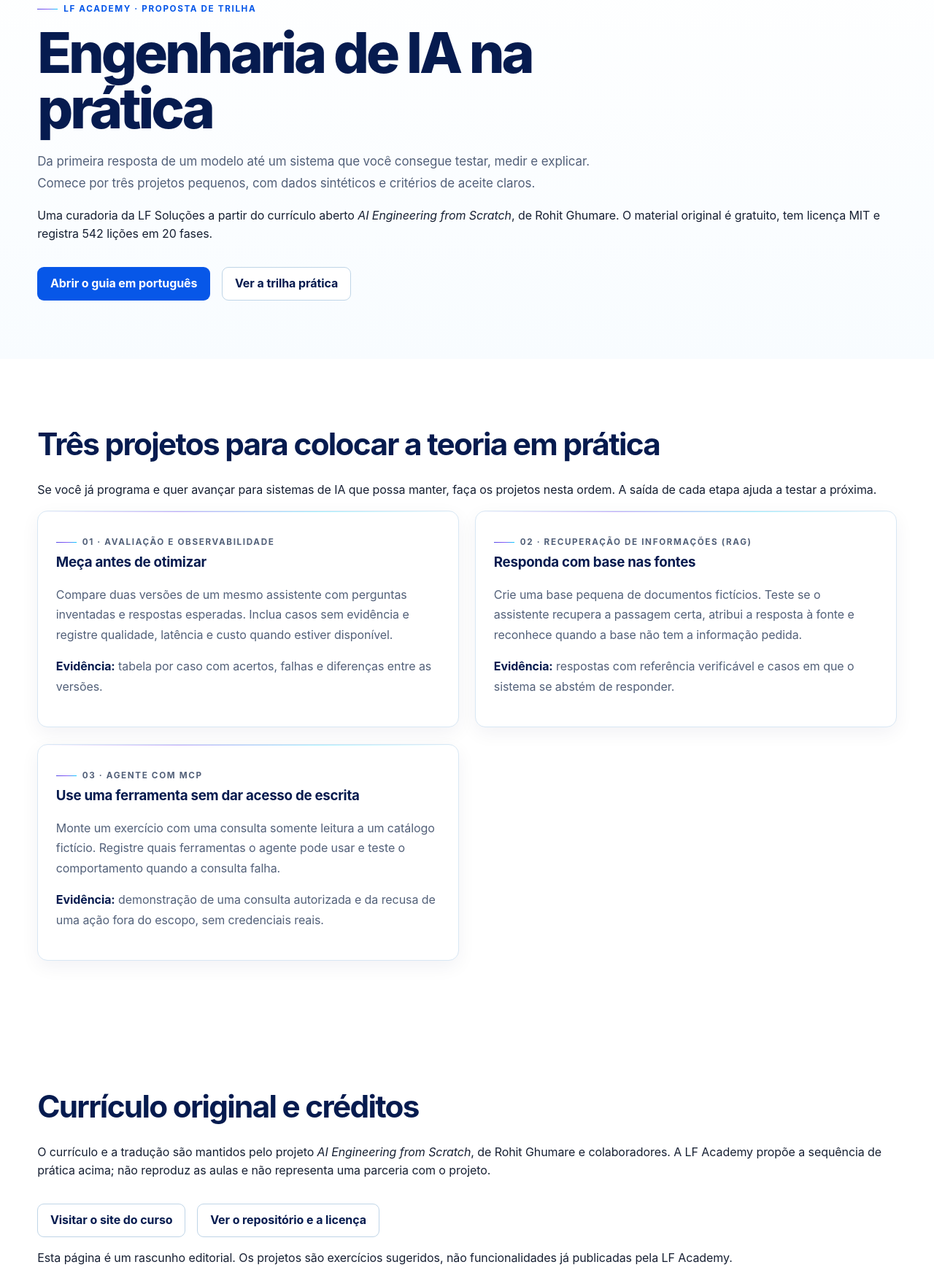
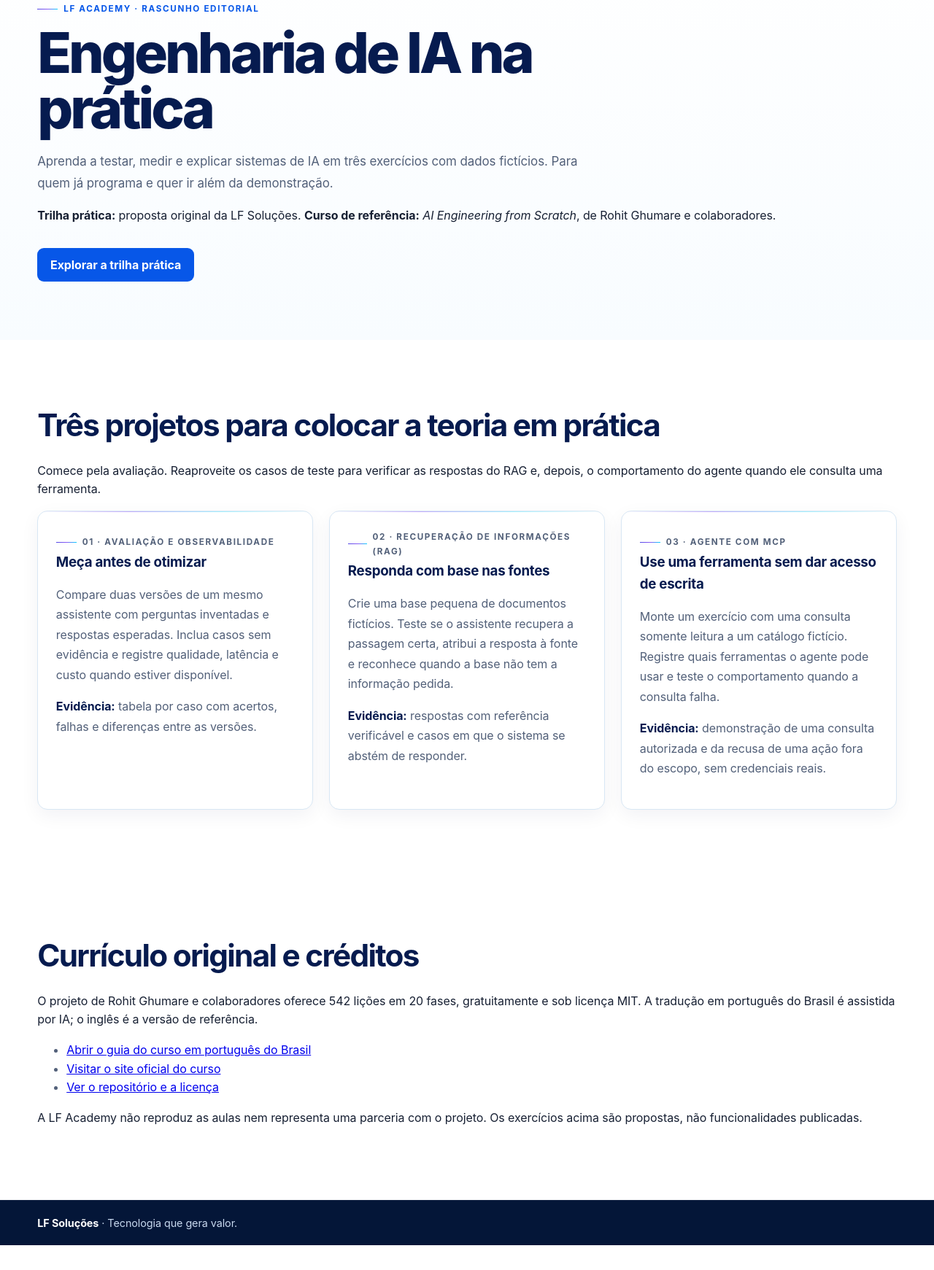
Before and after one commit to leandroclf/site-lf-solucoes, a plain HTML site: page docs/prototipos/lf-academy.html in a window 1280 px wide. Shown: the part 196-1937 px from the top of the page at 73% size. After the commit the page ends 1903 px from the top, so only its background shows below. Drawn offline with Linux system fonts and the light colour scheme.

Commit message:
docs: refine LF Academy entry journey with Impeccable

```diff
--- a/docs/prototipos/lf-academy.html
+++ b/docs/prototipos/lf-academy.html
@@ -22,29 +22,27 @@
         <img class="brand-lockup" src="../../assets/lf-logo-horizontal.svg" alt="LF Soluções">
       </a>
       <nav class="catalog-nav" aria-label="Navegação da trilha">
-        <a href="#trilha">Trilha prática</a>
-        <a href="#fontes">Fontes</a>
+        <a href="#fontes">Curso original e créditos</a>
       </nav>
     </div>
   </header>
   <main id="conteudo" tabindex="-1">
     <section class="hero catalog-hero" aria-labelledby="titulo">
       <div class="container">
-        <p class="eyebrow">LF Academy · Proposta de trilha</p>
+        <p class="eyebrow">LF Academy · Rascunho editorial</p>
         <h1 id="titulo">Engenharia de IA na prática</h1>
-        <p class="hero-copy">Da primeira resposta de um modelo até um sistema que você consegue testar, medir e explicar. Comece por três projetos pequenos, com dados sintéticos e critérios de aceite claros.</p>
-        <p>Uma curadoria da LF Soluções a partir do currículo aberto <cite>AI Engineering from Scratch</cite>, de Rohit Ghumare. O material original é gratuito, tem licença MIT e registra 542 lições em 20 fases.</p>
+        <p class="hero-copy">Aprenda a testar, medir e explicar sistemas de IA em três exercícios com dados fictícios. Para quem já programa e quer ir além da demonstração.</p>
+        <p><strong>Trilha prática:</strong> proposta original da LF Soluções. <strong>Curso de referência:</strong> <cite>AI Engineering from Scratch</cite>, de Rohit Ghumare e colaboradores.</p>
         <div class="catalog-actions">
-          <a class="btn btn-primary" href="https://github.com/rohitg00/ai-engineering-from-scratch/blob/main/i18n/pt-BR/README.md">Abrir o guia em português</a>
-          <a class="btn btn-outline" href="#trilha">Ver a trilha prática</a>
+          <a class="btn btn-primary" href="#trilha">Explorar a trilha prática</a>
         </div>
       </div>
     </section>
     <section class="section" aria-labelledby="trilha">
       <div class="container">
         <h2 id="trilha" tabindex="-1">Três projetos para colocar a teoria em prática</h2>
-        <p>Se você já programa e quer avançar para sistemas de IA que possa manter, faça os projetos nesta ordem. A saída de cada etapa ajuda a testar a próxima.</p>
-        <div class="catalog-detail">
+        <p>Comece pela avaliação. Reaproveite os casos de teste para verificar as respostas do RAG e, depois, o comportamento do agente quando ele consulta uma ferramenta.</p>
+        <div class="catalog-grid">
           <article class="card">
             <p class="eyebrow">01 · Avaliação e observabilidade</p>
             <h3>Meça antes de otimizar</h3>
@@ -69,12 +67,13 @@
     <section class="section" aria-labelledby="fontes">
       <div class="container">
         <h2 id="fontes" tabindex="-1">Currículo original e créditos</h2>
-        <p>O currículo e a tradução são mantidos pelo projeto <cite>AI Engineering from Scratch</cite>, de Rohit Ghumare e colaboradores. A LF Academy propõe a sequência de prática acima; não reproduz as aulas e não representa uma parceria com o projeto.</p>
-        <div class="catalog-actions">
-          <a class="btn btn-secondary" href="https://aiengineeringfromscratch.com/">Visitar o site do curso</a>
-          <a class="btn btn-outline" href="https://github.com/rohitg00/ai-engineering-from-scratch">Ver o repositório e a licença</a>
-        </div>
-        <p>Esta página é um rascunho editorial. Os projetos são exercícios sugeridos, não funcionalidades já publicadas pela LF Academy.</p>
+        <p>O projeto de Rohit Ghumare e colaboradores oferece 542 lições em 20 fases, gratuitamente e sob licença MIT. A tradução em português do Brasil é assistida por IA; o inglês é a versão de referência.</p>
+        <ul>
+          <li><a href="https://github.com/rohitg00/ai-engineering-from-scratch/blob/main/i18n/pt-BR/README.md">Abrir o guia do curso em português do Brasil</a></li>
+          <li><a href="https://aiengineeringfromscratch.com/">Visitar o site oficial do curso</a></li>
+          <li><a href="https://github.com/rohitg00/ai-engineering-from-scratch">Ver o repositório e a licença</a></li>
+        </ul>
+        <p>A LF Academy não reproduz as aulas nem representa uma parceria com o projeto. Os exercícios acima são propostas, não funcionalidades publicadas.</p>
       </div>
     </section>
   </main>
```
